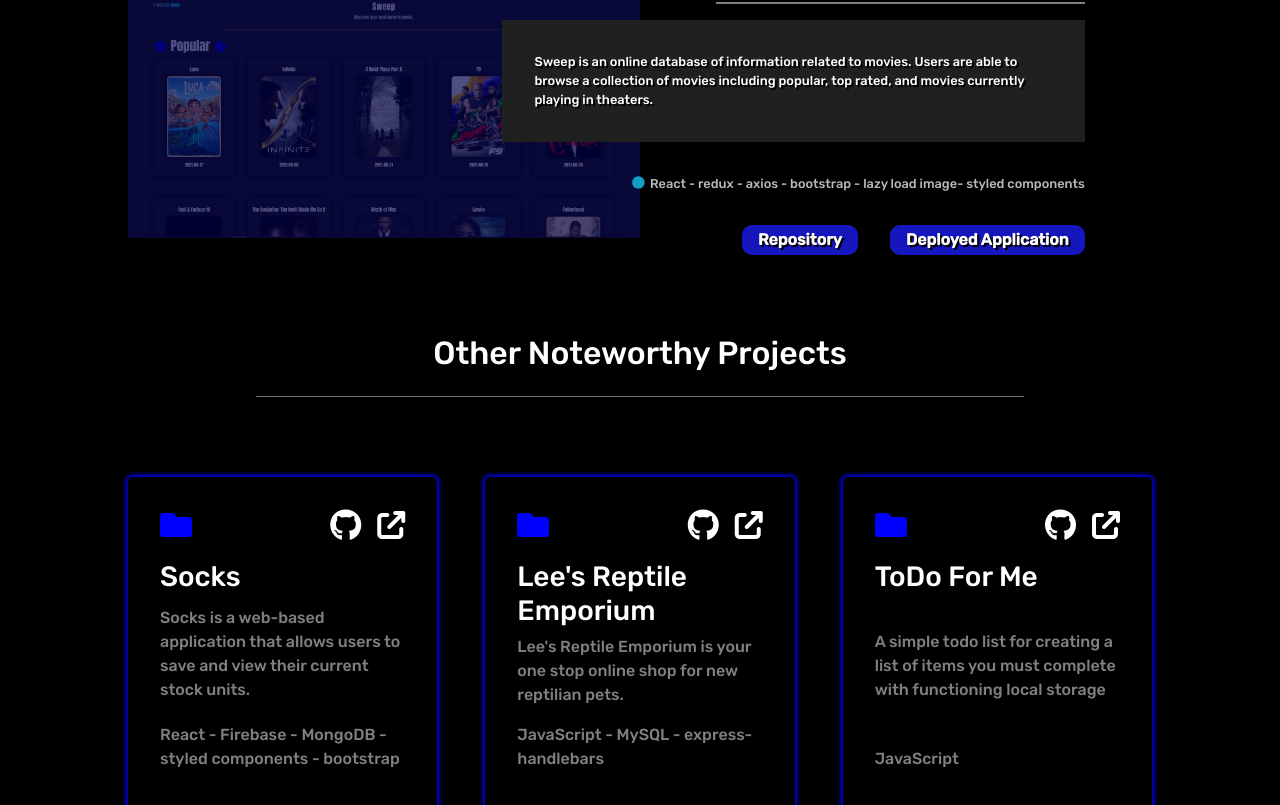
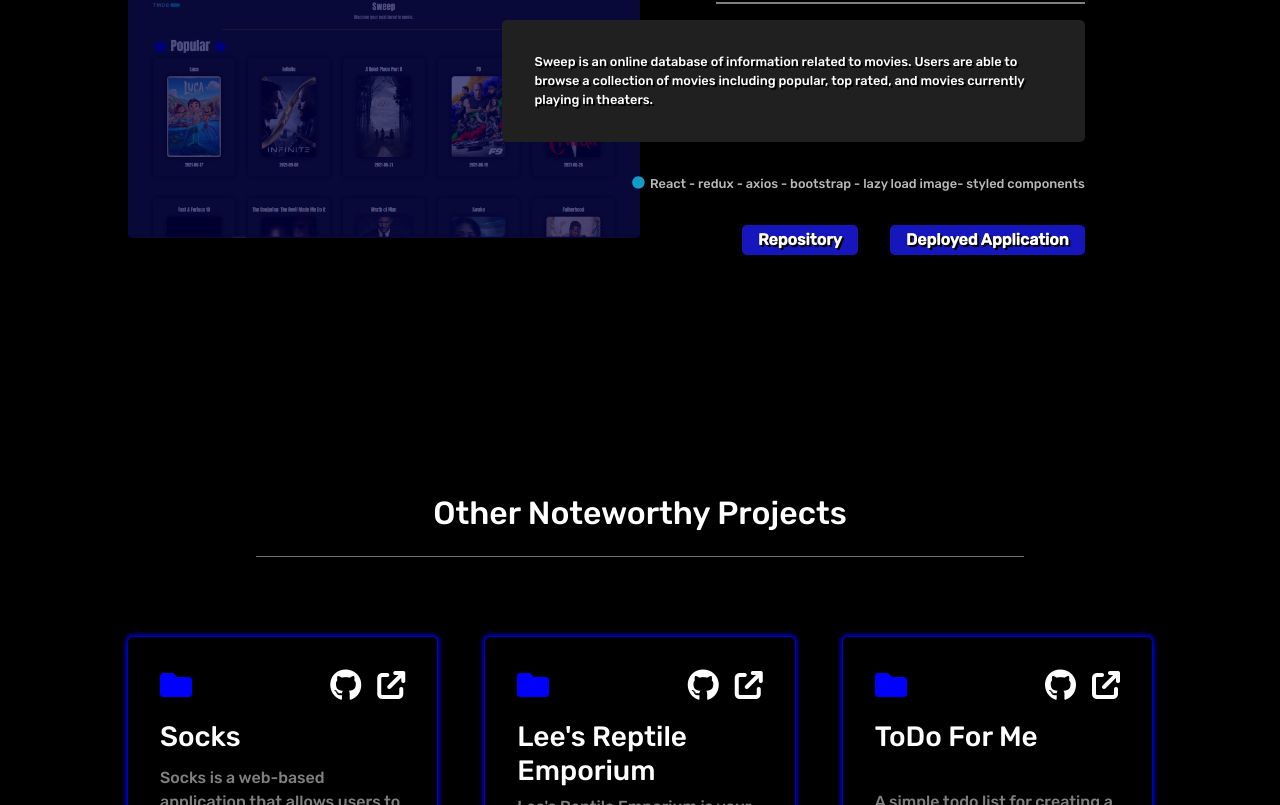
Before and after one commit to ColinJhEdwards/react-portfolio, a React (Create React App) app: page /projects in a window 1280 px wide. Shown: the part 1403-2208 px from the top of the page. Built offline with nearby package versions, Linux system fonts and the light colour scheme.

Commit message:
minor style changes and added instagram to home page

```diff
--- a/src/components/ProjectCard.js
+++ b/src/components/ProjectCard.js
@@ -58,9 +58,11 @@ const StyledDiv = styled(motion.div)`
     }
   }
   .image {
+    border-radius: 5px;
     position: relative;
     width: 50%;
     img {
+      border-radius: 5px;
       width: 100%;
       margin: 0;
       cursor: pointer;
@@ -88,6 +90,7 @@ const StyledDiv = styled(motion.div)`
     #desc {
       background: #202020;
       padding: 2rem;
+      border-radius: 5px;
     }
     h2,
     p {
@@ -125,7 +128,7 @@ const StyledDiv = styled(motion.div)`
     p {
       font-size: 1rem;
       text-decoration: none;
-      border-radius: 10px;
+      border-radius: 5px;
       padding: 0.2rem 1rem;
       box-shadow: 0px 5px 10px rgba(0, 0, 0, 0.5);
       background: #1517bd;
--- a/src/pages/Home.js
+++ b/src/pages/Home.js
@@ -46,6 +46,13 @@ const Home = () => {
                 rel="noreferrer"
               >
                 <i className="fab fa-linkedin"></i>
+              </a>
+              <a
+                href="https://www.instagram.com/colinseecolindo/"
+                target="_blank"
+                rel="noreferrer"
+              >
+                <i className="fa-brands fa-instagram-square"></i>
               </a>
               <a href="mailto: colinjhedwards@gmail.com">
                 <i className="fas fa-envelope-square"></i>
--- a/src/pages/Projects.js
+++ b/src/pages/Projects.js
@@ -34,7 +34,7 @@ const Projects = () => {
             />
           ))}
         </motion.div>
-        <div className="title">
+        <div className="title other">
           <h2>Other Noteworthy Projects</h2>
           <hr width="60%" color="gray" />
         </div>
@@ -72,6 +72,9 @@ const StyledProjects = styled(motion.div)`
     width: 80%;
     margin: auto;
   }
+  .other {
+    margin-top: 10rem;
+  }
   .minorProjects {
     display: grid;
     grid-template-columns: repeat(auto-fit, minmax(300px, 1fr));
```
